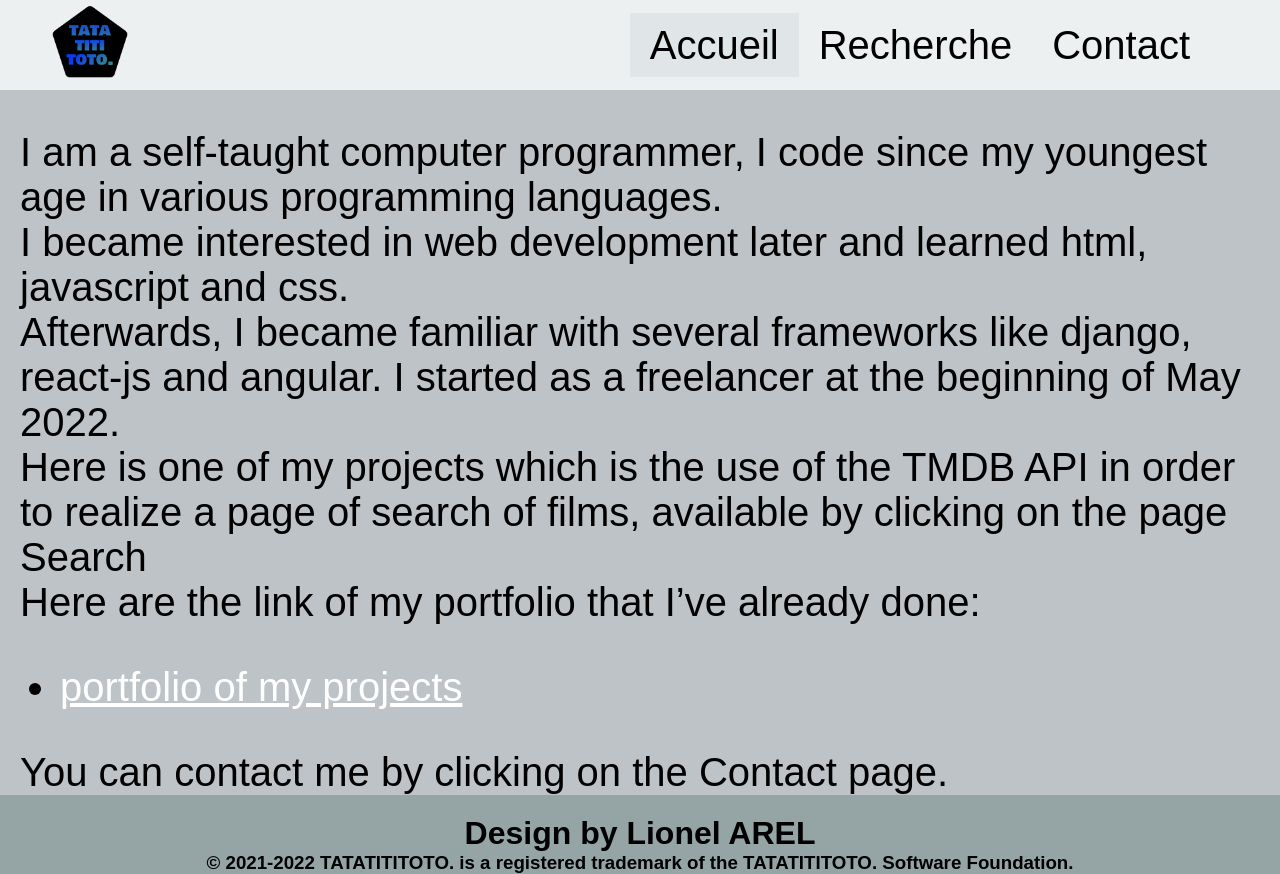
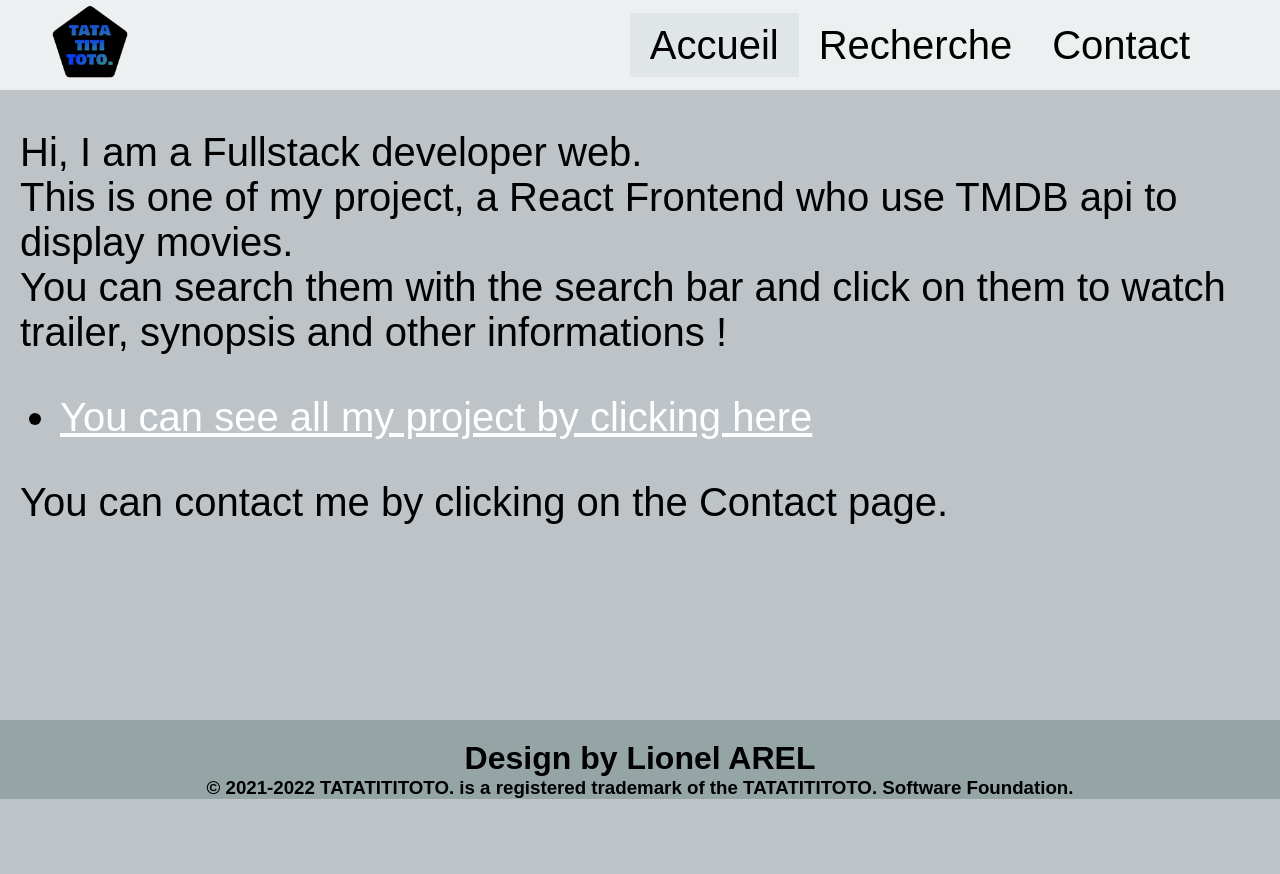
Before and after one commit to LionelAREL/MovieFinder-TMDB, a React (Create React App) app: page /home in a window 1280 px wide. After the commit the page ends 800 px from the top, so only its background shows below. Built offline with nearby package versions, Linux system fonts and the light colour scheme; the HTML template or start-up script is replaced by a standard one.

Commit message:
update text and link

```diff
--- a/src/App.tsx
+++ b/src/App.tsx
@@ -33,6 +33,7 @@ function App() {
           <Route path="/search" element = {<Search/>}/>
           <Route path="/Search/:search" element = {<Search/>}/>
           <Route path="/about" element = {<About/>}/>
+          <Route path="*" element = {<Navigate to="/home"/>}/>
         </Route>
       </Routes>
     </BrowserRouter>
--- a/src/pages/About.tsx
+++ b/src/pages/About.tsx
@@ -1,5 +1,5 @@
 import React from 'react';
-const avatar =  require("./../assets/avatar.png")
+const avatar =  require("./../assets/avatar2.png")
 const About = () => {
     return (
             <div className="container">
@@ -10,7 +10,6 @@ const About = () => {
                             Mail : <a href="mailto: lionel.arel@outlook.fr">lionel.arel@outlook.fr</a> <br />
                             Personal phone number : <a href="tel:+33763506615">0763506615</a> <br />
                             Adresse : 74 Avenue de la Liberté<br />
-                            S.I.R.E.N : 912 398 120 000 10<br />
                     </p>
                 </div>
                 <p id='txtFinal'>
--- a/src/pages/Home.tsx
+++ b/src/pages/Home.tsx
@@ -4,18 +4,11 @@ const Home = () => {
     return (
             <div className="container">
             <p>
-            I am a self-taught computer programmer, I code since my youngest age in various programming languages.
-            <br />
-            I became interested in web development later and learned html, javascript and css.
-            <br />
-            Afterwards, I became familiar with several frameworks like django, react-js and angular.
-            I started as a freelancer at the beginning of May 2022.
-            <br />
-            Here is one of my projects which is the use of the TMDB API in order to realize a page of search of films, available by clicking on the page Search
-            <br />
-            Here are the link of my portfolio that I’ve already done:
+            Hi, I am a Fullstack developer web.
+            <br />This is one of my project, a React Frontend who use TMDB api to display movies.
+            <br />You can search them with the search bar and click on them to watch trailer, synopsis and other informations !
                     <ul>
-                        <li> <a href="https://www.lionel-arel.ga"  target="_blank">portfolio of my projects</a> </li>
+                        <li> <a href="https://www.lionel-arel.com"  target="_blank">You can see all my project by clicking here</a> </li>
                     </ul>
             You can contact me by clicking on the Contact page.
             </p>
--- a/src/pages/Search.tsx
+++ b/src/pages/Search.tsx
@@ -15,7 +15,7 @@ const Search = () => {
     const [pageCount, setPageCount] = React.useState(0);
     const [isDetails,setIsDetails] = React.useState(true);
     const [showModal,setShowModal] = React.useState(false);
-    const [movieVideo,setMovieVideo] = React.useState('');
+    const [movieVideo,setMovieVideo] = React.useState<string | null>(null);
     const [selectedMovie,setSelectedMovie] = React.useState<any>(null)
 
     function handleOpenModal(movieId: any){
@@ -26,13 +26,14 @@ const Search = () => {
                     continue;
                 }
                 else{
-                    setMovieVideo("");
+                    setMovieVideo(null);
                 }
             }
         })
         setShowModal(true);
     }
     const handleCloseModal = () => {
+        setMovieVideo(null);
         setShowModal(false);
     }
 
--- a/src/styles/_modal.scss
+++ b/src/styles/_modal.scss
@@ -53,7 +53,7 @@
     .youtubeContainer{
         grid-area: youtube;
         display: flex;
-        justify-content: center;
+        justify-content:flex-end;
         align-items: center;
         .youtube{
             height: 100%;
@@ -96,4 +96,14 @@
         width: 90%;
         height: 90%;
     }
+    .youtubeContainer{
+        grid-area: youtube;
+        display: flex;
+        justify-content:center !important;
+        align-items: center;
+        .youtube{
+            height: 100%;
+            width: 66%;
+        }
+    }
   }
--- a/src/styles/_section.scss
+++ b/src/styles/_section.scss
@@ -389,7 +389,7 @@ section{
     }
 }
 
-@media (max-width:950px) {
+    @media (max-width:950px) {
     section{
 
         .detailsSearch{
```
Also changed, not shown: 1 other file (tests, documents, lock files or other folders).
